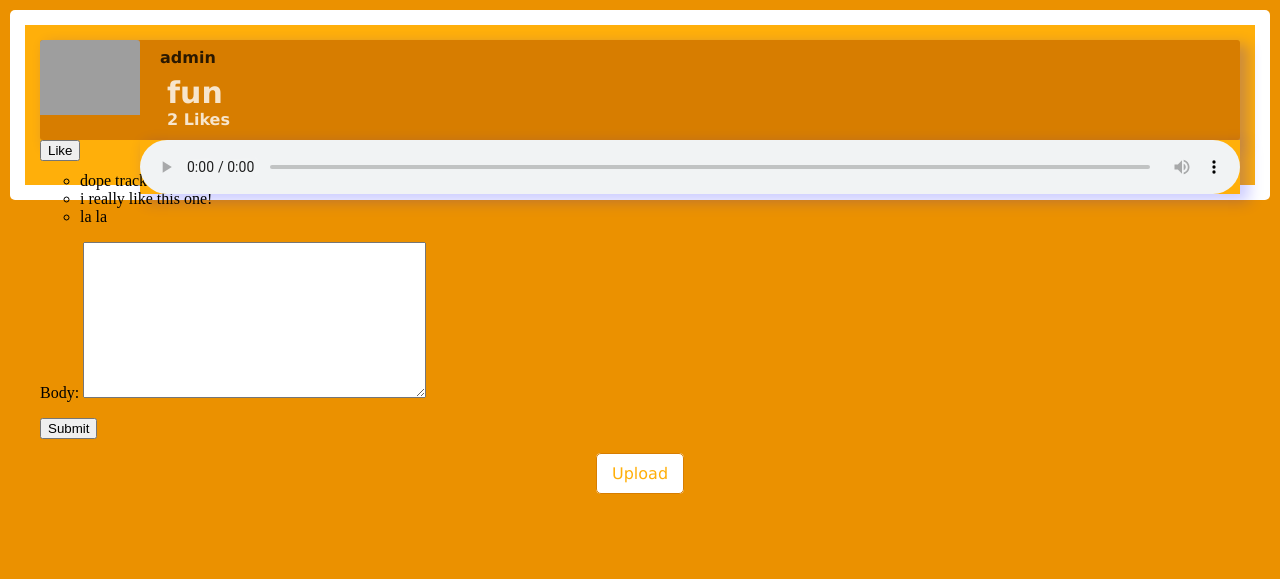
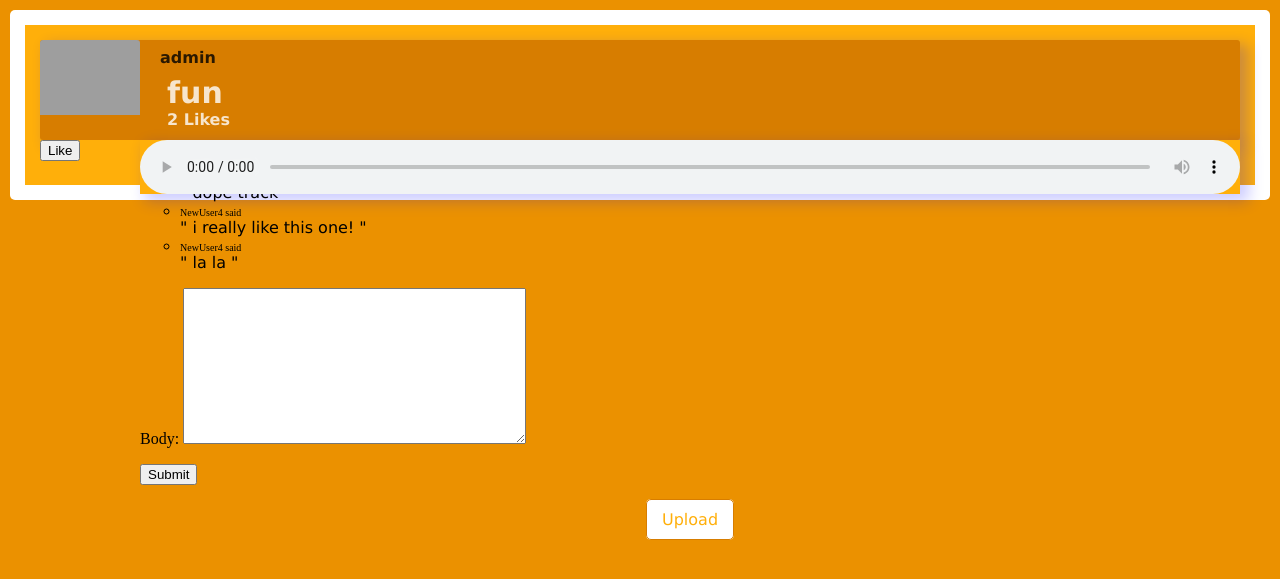
Before and after one commit to ahmedjahmi/soundclone, a Django app: page /tracks/1 in a window 1280 px wide. Shown: the part 59-638 px from the top of the page. Run offline with Django 3.2, Linux system fonts and the light colour scheme; data comes from the database, SQL or seed files in the repository; both versions use the stored data as it was after the commit; style sheets or scripts are compiled from the project's sources; some libraries are stand-ins or nearby versions; grey boxes are pictures that could not be loaded.

Commit message:
Add styles (WIP)

```diff
--- a/soundclone/static/css/components.less
+++ b/soundclone/static/css/components.less
@@ -99,6 +99,20 @@
 
 }
 
+.track-comment {
+    display: block;
+    padding-left: 100px;
+}
+
+.track-comment--user {
+    font-size: 10px;
+}
+
+.track-comment--body {
+    font-family: Verdana;
+
+}
+
 .track--upload {
     color: black;
     font-weight: bolder;
--- a/soundclone/templates/track_detail.html
+++ b/soundclone/templates/track_detail.html
@@ -56,17 +56,28 @@
                         </div>
 
                         <div class="track-comment">
+                            <div class="track-comment--list">
                                 <ul>
                                     {% for comment in comments %}
-                                    <li>{{ comment.body }}</li>
+                                        <li>
+                                            <div class="track-comment--user">
+                                                {{ comment.user }} said
+                                            </div>
+                                            <div class="track-comment--body">
+                                                " {{ comment.body }} "
+                                            </div>
+                                        </li>
                                     {% endfor %}
                                 </ul>
+                            </div>
+                            <div class="track-comment--form">
                                 <form method="POST" action="{% url 'comment-create' track.pk %}">
                                     {% csrf_token %}
                                     {{ form.errors }}
                                     {{ form.as_p }}
                                     <input type="submit"></input>
                                 </form>
+                            </div>
 
                             <div class="track--upload">
                                 <a class="track-upload--link" href="{% url 'track-detail' track.pk %}">Upload</a>
```
Also changed, not shown: db.sqlite3. Lines whose indentation alone changed are shown as unchanged.
